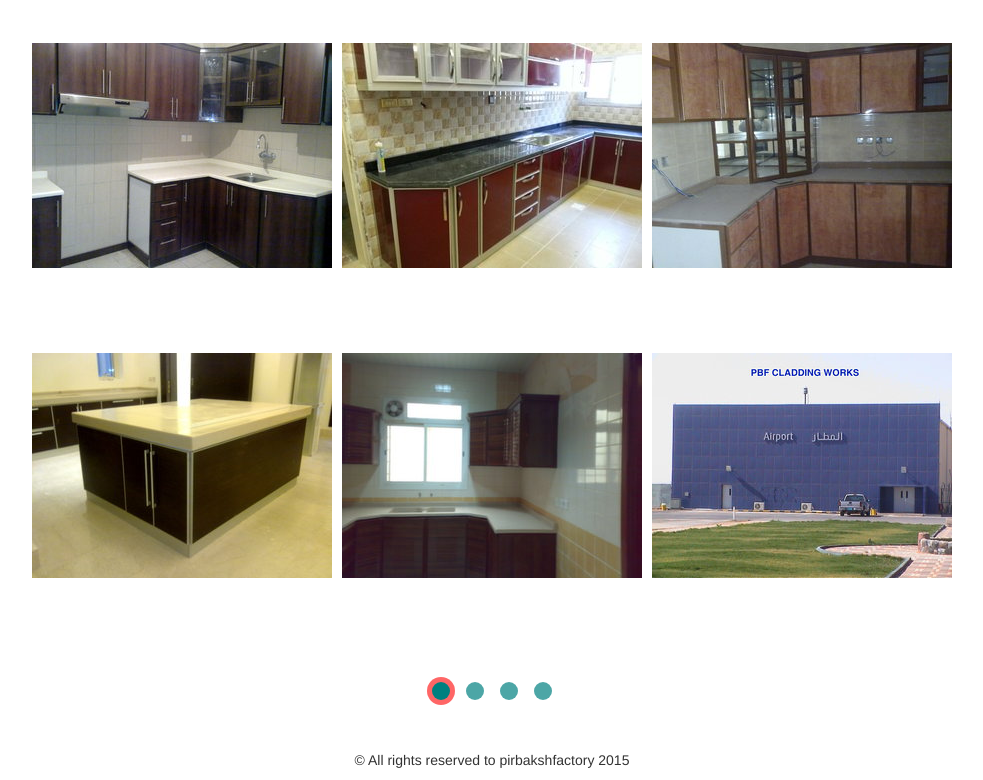
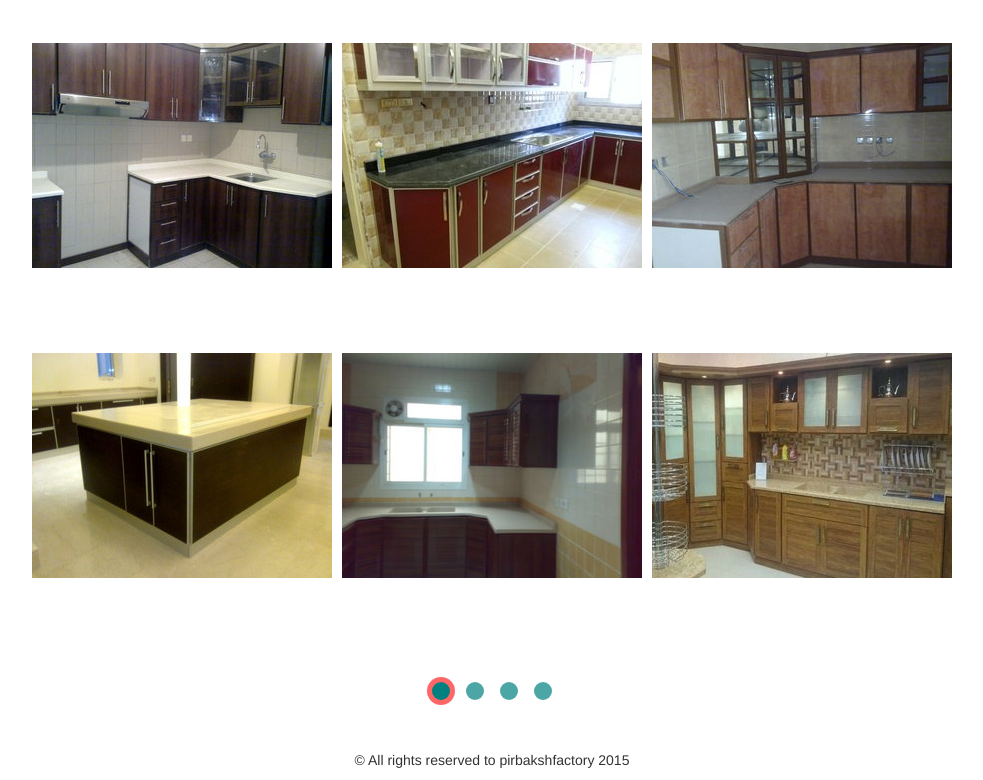
Before and after one commit to arslanal/pbf-metalworks, a plain HTML site: page aluminum.html in a window 1280 px wide. Shown: the part 147-927 px from the top of the page, without its empty margins (148-1131 px from the left). Drawn offline with Linux system fonts and the light colour scheme.

Commit message:
al update

```diff
--- a/js/thumbnailGridEffectsA.js
+++ b/js/thumbnailGridEffectsA.js
@@ -4,7 +4,7 @@
 
 	// some dummy data to play with..
 	var allImages = {
-		page1 : ['<a href="#"><img src="Aluminum/a1.jpg" alt=""/></a>','<a href="#"><img src="Aluminum/a7.jpg" alt="img02"/></a>','<a href="#"><img src="Aluminum/a3.jpg" alt="img03"/></a>','<a href="#"><img src="Aluminum/a4.jpg" alt="img04"/></a>','<a href="#"><img src="Aluminum/a14.jpg" alt="img05"/></a>','<a href="#"><img src="Aluminum/a6.jpg" alt="img06"/></a>'],
+		page1 : ['<a href="#"><img src="Aluminum/a1.jpg" alt=""/></a>','<a href="#"><img src="Aluminum/a7.jpg" alt="img02"/></a>','<a href="#"><img src="Aluminum/a3.jpg" alt="img03"/></a>','<a href="#"><img src="Aluminum/a4.jpg" alt="img04"/></a>','<a href="#"><img src="Aluminum/a14.jpg" alt="img05"/></a>','<a href="#"><img src="Aluminum/a112.jpg" alt="img06"/></a>'],
 		page2 : ['<a href="#"><img src="Aluminum/a2.jpg" alt="img07"/></a>','<a href="#"><img src="Aluminum/a8.jpg" alt="img08"/></a>','<a href="#"><img src="Aluminum/a9.jpg" alt="img09"/></a>','<a href="#"><img src="Aluminum/a10.jpg" alt="img10"/></a>','<a href="#"><img src="Aluminum/a12.jpg" alt="img11"/></a>','<a href="#"><img src="Aluminum/a13.jpg" alt="img12"/></a>'],
 		page3 : ['<a href="#"><img src="Aluminum/a5.jpg" alt="img17"/></a>','<a href="#"><img src="Aluminum/a15.jpg" alt="img18"/></a>','<a href="#"><img src="img/19.jpg" alt="img19"/></a>','<a href="#"><img src="img/20.jpg" alt="img20"/></a>','<a href="#"><img src="img/21.jpg" alt="img21"/></a>','<a href="#"><img src="img/22.jpg" alt="img22"/></a>'],
 		page4 : ['<a href="#"><img src="img/13.jpg" alt="img13"/></a>','<a href="#"><img src="img/14.jpg" alt="img14"/></a>','<a href="#"><img src="img/15.jpg" alt="img15"/></a>','<a href="#"><img src="img/16.jpg" alt="img16"/></a>']
```
Also changed, not shown: aluminum.html (+1 -1 lines), Aluminum/a112.jpg (added).
